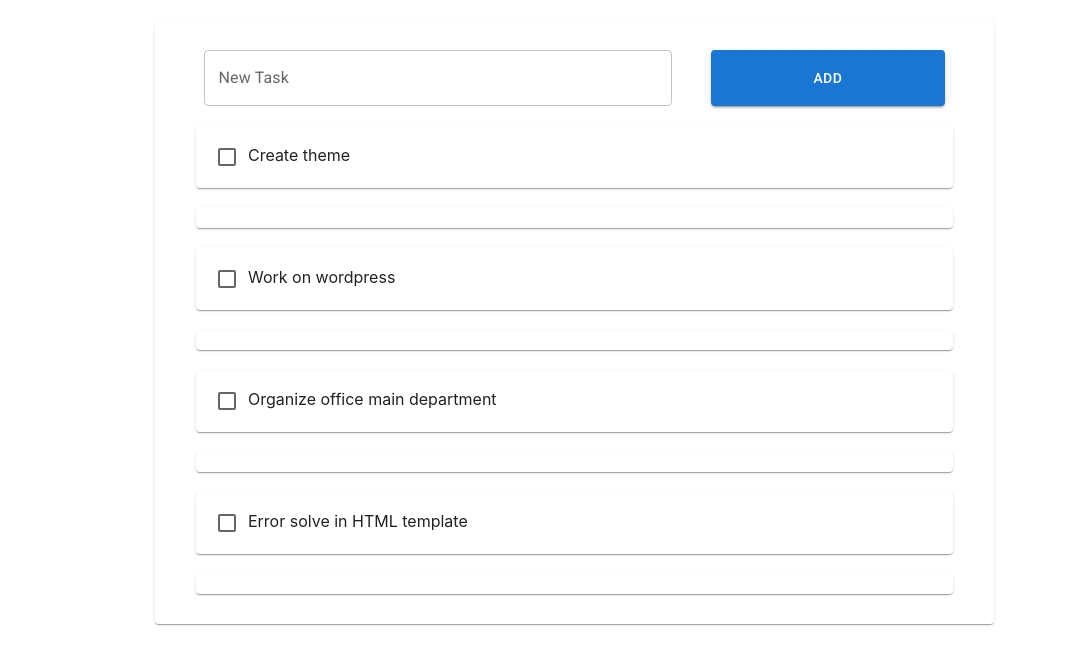
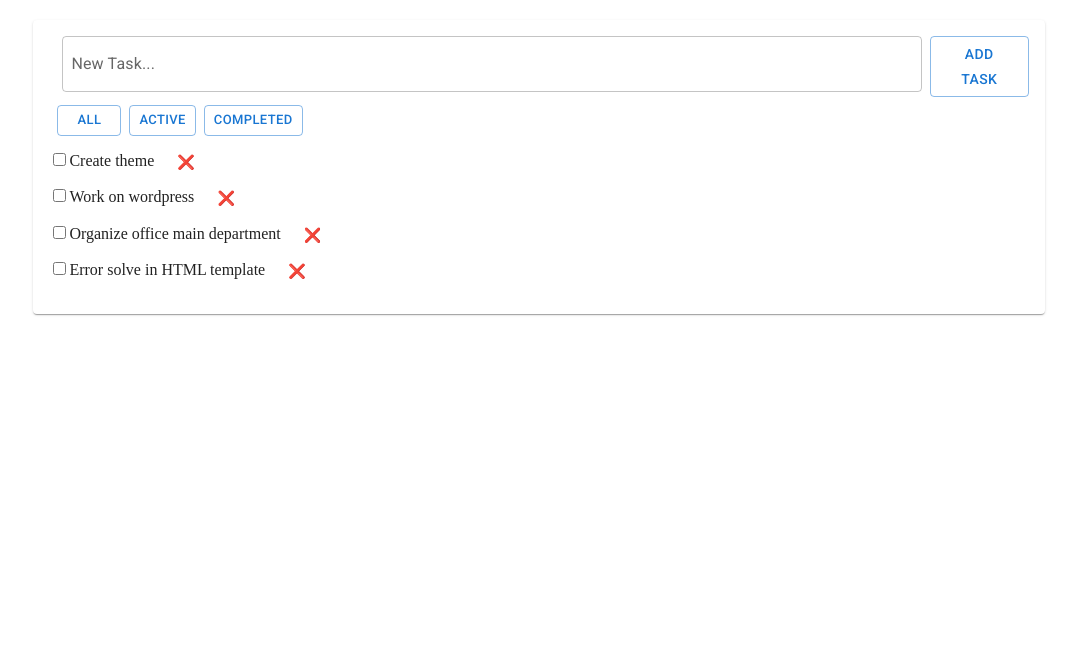
Before and after one commit to rajm688/Task-Day-27, a React (Create React App) app: page / in a window 1280 px wide. Shown: the top 664 px of the page, without its empty margins (101-1178 px from the left). Built offline with nearby package versions, Linux system fonts and the light colour scheme.

Commit message:
files added

```diff
--- a/src/App.js
+++ b/src/App.js
@@ -1,79 +1,113 @@
-import "./App.css";
-import { useState } from "react";
-import * as React from "react";
+import React, { useState } from "react";
+import CardActions from "@mui/material/CardActions";
+import CardContent from "@mui/material/CardContent";
+import Button from "@mui/material/Button";
+import TextField from "@mui/material/TextField";
 import Card from "@mui/material/Card";
-import TextField from "@mui/material/TextField";
-import Button from "@mui/material/Button";
-import Checkbox from "@mui/material/Checkbox";
+
 export default function App() {
-  const [state, setstate] = useState(" ");
-  const [list, setlist] = useState([
-    "Create theme",
-    "Work on wordpress",
-    "Organize office main department",
-    "Error solve in HTML template",
-  ]);
-  console.log(state);
-  console.log(list);
+  const originalList = [
+    { name: "Create theme", active: false },
+    { name: "Work on wordpress", active: false },
+    { name: "Organize office main department", active: false },
+    { name: "Error solve in HTML template", active: false }
+  ];
+
+  const getAll = () => {
+    updateList(defaultList);
+    console.log(defaultList);
+  };
+
+  const getActive = () => {
+    const filtered = defaultList.filter((todo) => !todo.active);
+    console.log("filtered", filtered);
+    updateList(defaultList.filter((todo) => !todo.active));
+  };
+
+  const getCompleted = () => {
+    const filtered = defaultList.filter((todo) => todo.active);
+    console.log("completed", filtered);
+    updateList(defaultList.filter((todo) => todo.active));
+  };
+  const [defaultList, setDefaultList] = useState(originalList);
+  const [list, updateList] = useState(originalList);
+  const [task, setTask] = useState("");
+
+  const toggleTask = (e, index) => {
+    const newTasks = [...defaultList];
+    newTasks[index].active = e.target.checked === true ? true : false;
+    setDefaultList(newTasks);
+    updateList(newTasks);
+  };
+
+  const handleRemoveItem = (index) => {
+    const newTasks = [...list];
+    newTasks.splice(index, 1);
+    updateList(newTasks);
+  };
+
   return (
-    <div className="App">
-      <Card sx={{ width: "80%", padding: "10px" }}>
-        <div className="input">
+    <div className="task-list">
+      <Card id="card">
+        <CardContent>
+          <div className="inputfield">
           <TextField
-            style={{ width: "60%" }}
-            onChange={(e) => setstate(e.target.value)}
-            id="outlined-basic"
-            label="New Task"
-            variant="outlined"
+            label="New Task..."
+            style={{
+              width: "90%",
+              height: "10%",
+              margin: "0px 8px",
+              paddingLeft: "5px"
+            }}
+            value={task}
+            className="text"
+            onChange={(event) => setTask(event.target.value)}
           />
           <Button
-            style={{ width: "30%" }}
-            onClick={() => setlist([...list, state])}
-            variant="contained"
+            className="btn"
+            variant="outlined"
+            onClick={() => {
+              const newTask = { name: task, active: true };
+              console.log(newTask);
+              updateList([...list, newTask]);
+            }}
           >
-            ADD
+            Add Task
           </Button>
-        </div>
-        <div className="taks">
-          {list.map((item) => (
-            <Tasks item={item} />
-          ))}
-        </div>
+          </div>
+          <CardActions>
+            <Button variant="outlined" size="small" onClick={getAll}>
+              All
+            </Button>
+            <Button variant="outlined" size="small" onClick={getActive}>
+              Active
+            </Button>
+            <Button variant="outlined" size="small" onClick={getCompleted}>
+              Completed
+            </Button>
+          </CardActions>
+          {list.map((item, index) => {
+            return (
+              <div className="todo-item">
+                <input
+                  type="checkbox"
+                  className="check"
+                  checked = {item.active}
+                  onChange={(event) => toggleTask(event, index)}
+                />
+                <label className="strikethrough">{item.name}</label>
+
+                <Button
+                  name={item.name}
+                  onClick={() => handleRemoveItem(index)}
+                >
+                  ❌
+                </Button>
+              </div>
+            );
+          })}
+        </CardContent>
       </Card>
     </div>
   );
 }
-
-function Tasks({ item }) {
-  const label = { inputProps: { "aria-label": "Checkbox demo" } };
-  const [state, setstate] = useState("false");
-  // console.log(state)
-  return (
-    <div>
-      <Card sx={{ width: "90%", padding: "10px", margin: "auto" }}>
-        <Checkbox
-          onChange={() => setstate(state === "on" ? "off" : "on")}
-          {...label}
-        />
-        <span
-          style={{ textDecoration: state === "on" ? "line-through" : "none" }}
-        >
-          {item}
-        </span>
-      </Card>
-      <br />
-      <Archive item={item} state={state} />
-    </div>
-  );
-}
-function Archive(props) {
-  console.log("inArchive", props);
-  // const archiveditems = props.filter(({state})=> state== false)
-  // console.log("archiveditems",archiveditems)
-  return (
-    <div>
-      <Card sx={{ width: "90%", padding: "10px", margin: "auto" }}></Card>
-      <br />
-    </div>
-  );
-}
--- a/src/index.css
+++ b/src/index.css
@@ -1,13 +1,18 @@
-body {
-  margin: 0;
-  font-family: -apple-system, BlinkMacSystemFont, 'Segoe UI', 'Roboto', 'Oxygen',
-    'Ubuntu', 'Cantarell', 'Fira Sans', 'Droid Sans', 'Helvetica Neue',
-    sans-serif;
-  -webkit-font-smoothing: antialiased;
-  -moz-osx-font-smoothing: grayscale;
+#card{
+width: 80%;
+margin: 20px auto;
 }
-
-code {
-  font-family: source-code-pro, Menlo, Monaco, Consolas, 'Courier New',
-    monospace;
+.input{
+  width: 60%;
 }
+.Button{
+  width: 30%;
+}
+.inputfield{
+  display: flex;
+  justify-content: space-evenly;
+}
+.innercard{
+  width: 90%;
+  padding: 10px;
+}
```
